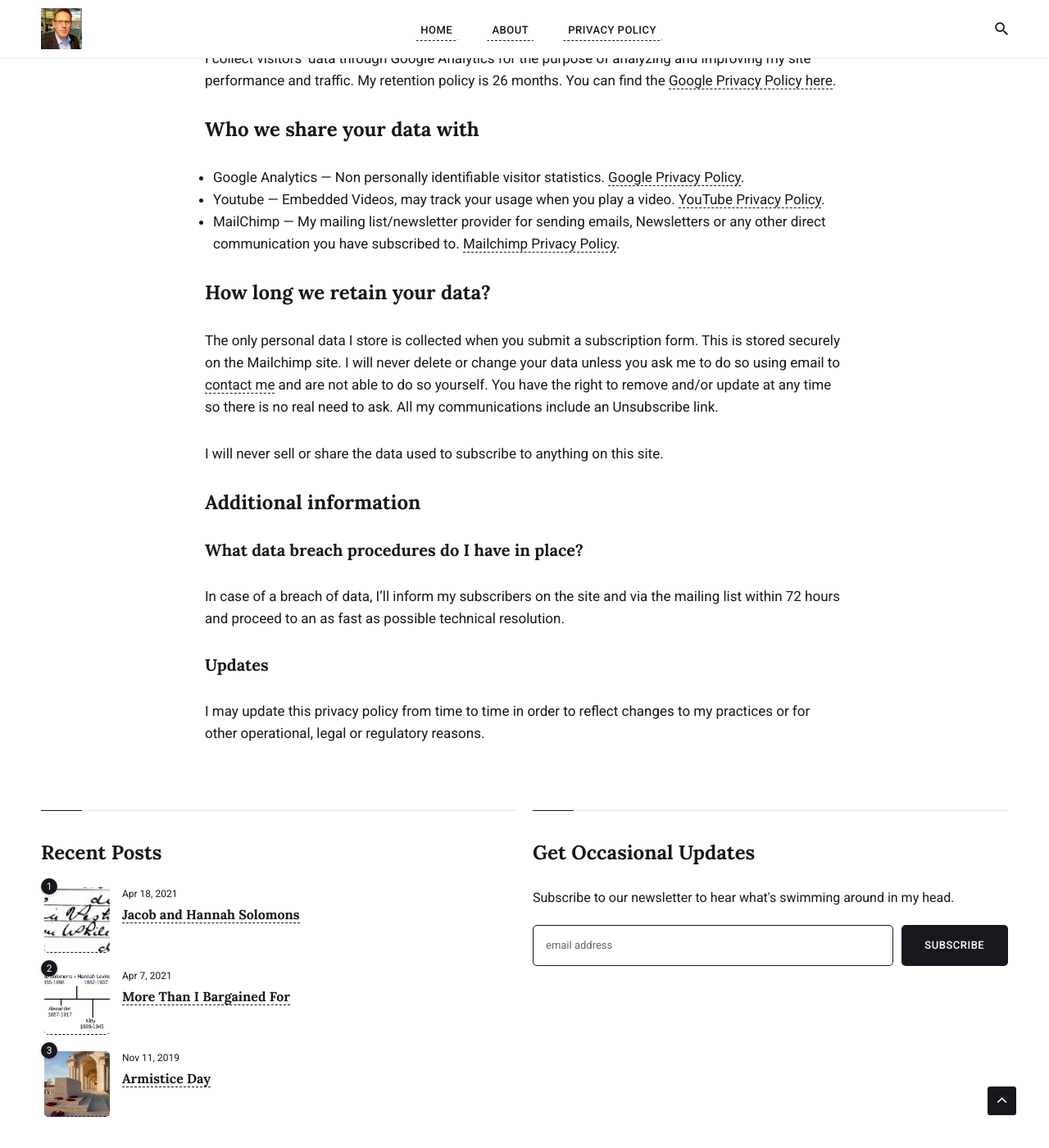
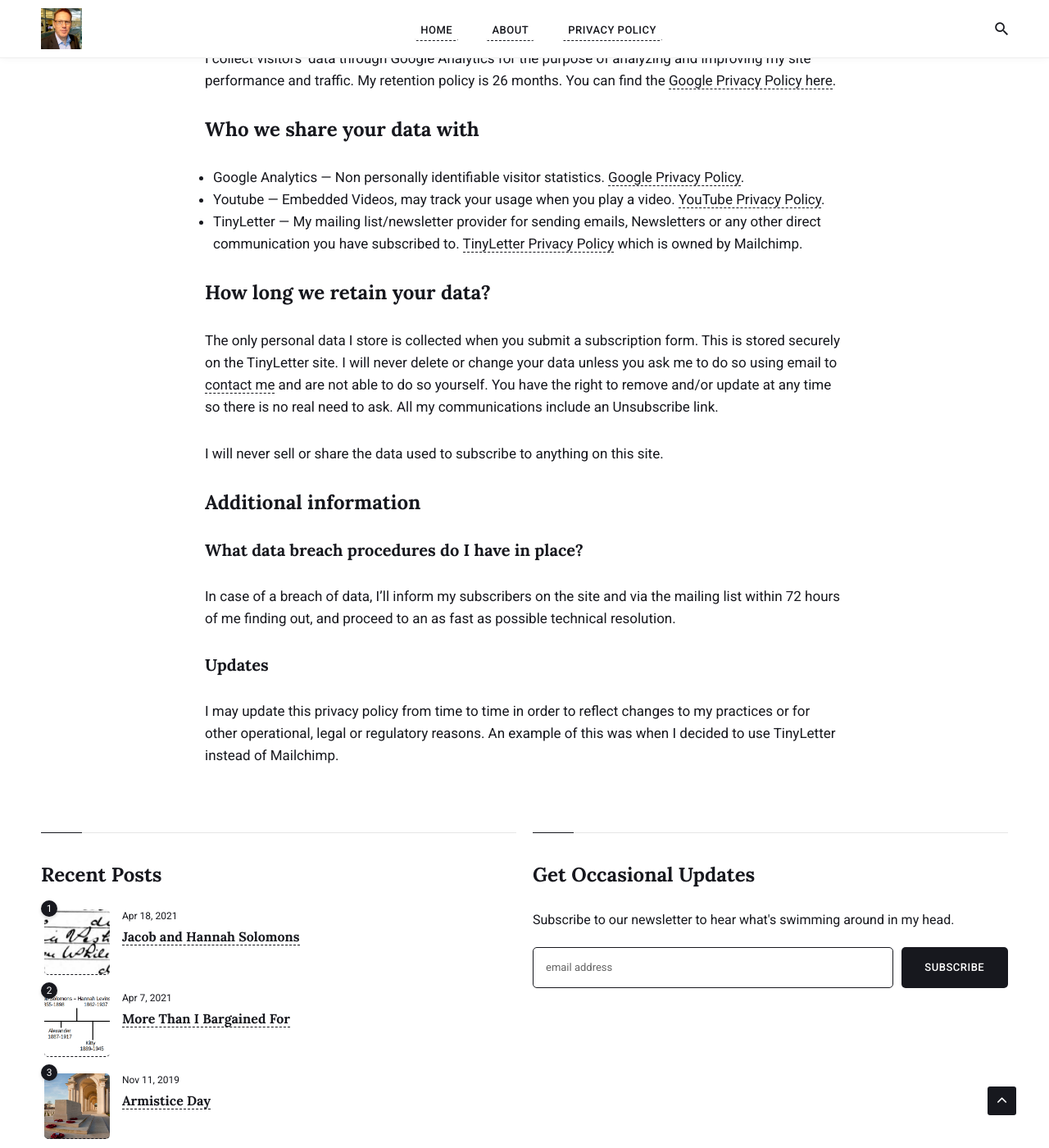
Before and after one commit to callenb/callenb.github.io, a Jekyll site: the page built from _pages/privacy-policy.md, in a window 1280 px wide and 1400 px high, scrolled down 1529 px. Shown: the whole window at 82% size. Built offline with Jekyll 4.4.1, drawn with Linux system fonts in a browser that asks for light colours; nearby versions of some CDN libraries; some of the changed text lies outside the part shown.

Commit message:
changed to TinyLetter from Mailchimp

```diff
--- a/_config.yml
+++ b/_config.yml
@@ -45,10 +45,10 @@ disqus-identifier: callenb
 
 #-------------------------------
 # Newsletter
-mailchimp: true # To enable the mailchimp form, use the value true. To turn off use the value false.
-mailchimp-identifier: 'https://callenb.us14.list-manage.com/subscribe/post?u=3e3c7cffd80f372858ef86183&amp;id=365df2f234' # Add your MailChimp form identifier.
-mailchimp-title: 'Get Occasional Updates'
-mailchimp-description: 'Subscribe to our newsletter to hear what''s swimming around in my head.'
+tinyletter: true # To enable the TinyLetter form, use the value true. To turn off use the value false.
+tinyletter-identifier: 'https://tinyletter.com/callenb' # Add your TinyLetter subscribe form.
+tinyletter-title: 'Get Occasional Updates'
+tinyletter-description: 'Subscribe to our newsletter to hear what''s swimming around in my head.'
 
 #-------------------------------
 # Google Analytics
--- a/_includes/footer.html
+++ b/_includes/footer.html
@@ -48,7 +48,7 @@
               </div>
             </div>
 
-	    {% include mailchimp.html -%}
+	    {% include tinyletter.html -%}
 
           </div>
         </div>
--- a/_includes/mailchimp.html
+++ b/_includes/tinyletter.html
@@ -1,27 +1,31 @@
 <div class="col col-4 col-d-6 col-t-12">
-  {% if site.mailchimp %}
+  {% if site.tinyletter %}
 
   <!-- Begin Mailchimp Signup Form -->
-
   <div id="mc_embed_signup" class="widget widget-subscribe">
-    <div class="widget__head"><h4 class="widget__title">{{ site.mailchimp-title }}</h4></div>
-      <p class="subscribe-subtitle">{{site.mailchimp-description}}</p>
-      <form action="{% if site.mailchimp-identifier %} {{site.mailchimp-identifier}}{% else %}#{% endif %}" method="post" id="mc-embedded-subscribe-form" name="mc-embedded-subscribe-form" class="subscribe-form validate" target="_blank" novalidate>
+    <div class="widget__head"><h4 class="widget__title">{{ site.tinyletter-title }}</h4></div>
+      <p class="subscribe-subtitle">{{site.tinyletter-description}}</p>
+      <form action="{% if site.tinyletter-identifier %} {{site.tinyletter-identifier}}{% else %}#{% endif %}" method="post" id="mc-embedded-subscribe-form" name="mc-embedded-subscribe-form" class="subscribe-form validate" target="popupwindow" novalidate>
         <div class="subscribe-group">
           <div id="mc_embed_signup_scroll" class="subscribe-group-top">
-            <label class="screen-reader-text" for="mce-EMAIL">Subscribe</label>
-            <input class="subscribe-email required email" type="email" value="" name="EMAIL" class="email" id="mce-EMAIL" placeholder="email address" required>
+            <label class="screen-reader-text" for="tlemail">Subscribe</label>
+            <input class="subscribe-email required email" type="email" value="" name="email" class="email" id="tlemail" placeholder="email address" required>
         <!-- real people should not fill this in and expect good things - do not remove this or risk form bot signups-->
             <div style="position: absolute; left: -5000px;" aria-hidden="true">
               <input type="text" name="b_3e3c7cffd80f372858ef86183_365df2f234" tabindex="-1" value="">
             </div>
             <button class="subscribe-button button button--primary" id="mc-embedded-subscribe" type="submit" name="subscribe">Subscribe</button>
+            <input type="hidden" value="1" name="embed"/>
           </div>
         </div>
       </form>
     </div>
   </div>
+
+
 <!--End mc_embed_signup-->
 
-{% endif %}
+
+
+  {% endif %}
 </div>
--- a/_pages/privacy-policy.md
+++ b/_pages/privacy-policy.md
@@ -18,7 +18,7 @@ It is a static website created using [Jekyll](https://jekyllrb.com) and [Octopre
 ### What personal data do I collect and why do I collect it?
 
 #### Subscription Forms
-I use Mailchimp for all my subscription forms as well as processing any emails I send out.  Mailchimp act as my Data Processor and securely store all the data I collect through them.. You’ll find their [Privacy Policy here](https://mailchimp.com/legal/privacy/)
+I use TinyLetter for all my subscription forms as well as processing any emails I send out.  TinyLetter act as my Data Processor and securely store all the data I collect through them.. You’ll find their [Privacy Policy here](https://mailchimp.com/legal/privacy/)
 
 When you subscribe to my site you are giving me permission to email you new posts and other messages that might contain affiliate links or be commercial in nature.
 
@@ -39,17 +39,17 @@ I collect visitors’ data through Google Analytics for the purpose of analyzing
 ### Who we share your data with
 * Google Analytics — Non personally identifiable visitor statistics. [Google Privacy Policy](https://policies.google.com/privacy).
 * Youtube — Embedded Videos, may track your usage when you play a video. [YouTube Privacy Policy](https://policies.google.com/privacy?hl=en).
-* MailChimp — My mailing list/newsletter provider for sending emails, Newsletters or any other direct communication you have subscribed to. [Mailchimp Privacy Policy](https://mailchimp.com/legal/privacy/).
+* TinyLetter — My mailing list/newsletter provider for sending emails, Newsletters or any other direct communication you have subscribed to. [TinyLetter Privacy Policy](https://mailchimp.com/legal/privacy/) which is owned by Mailchimp.
 
 ### How long we retain your data?
 
-The only personal data I store is collected when you submit a subscription form.  This is stored securely on the Mailchimp site.  I will never delete or change your data unless you ask me to do so using email to [contact me](&#109;a&#105;l&#116;&#111;:&#98;&#97;&#114;&#114;&#105;&#101;&#64;&#99;&#97;&#108;&#108;&#101;&#110;&#98;&#46;&#111;&#114;&#103;) and are not able to do so yourself.  You have the right to remove and/or update at any time so there is no real need to ask.  All my communications include an Unsubscribe link.
+The only personal data I store is collected when you submit a subscription form.  This is stored securely on the TinyLetter site.  I will never delete or change your data unless you ask me to do so using email to [contact me](&#109;a&#105;l&#116;&#111;:&#98;&#97;&#114;&#114;&#105;&#101;&#64;&#99;&#97;&#108;&#108;&#101;&#110;&#98;&#46;&#111;&#114;&#103;) and are not able to do so yourself.  You have the right to remove and/or update at any time so there is no real need to ask.  All my communications include an Unsubscribe link.
 
 I will never sell or share the data used to subscribe to anything on this site.
 
 ### Additional information
 #### What data breach procedures do I have in place?
-In case of a breach of data, I’ll inform my subscribers on the site and via the mailing list within 72 hours and proceed to an as fast as possible technical resolution.
+In case of a breach of data, I’ll inform my subscribers on the site and via the mailing list within 72 hours of me finding out, and proceed to an as fast as possible technical resolution.
 
 #### Updates
-I may update this privacy policy from time to time in order to reflect changes to my practices or for other operational, legal or regulatory reasons.
+I may update this privacy policy from time to time in order to reflect changes to my practices or for other operational, legal or regulatory reasons.  An example of this was when I decided to use TinyLetter instead of Mailchimp.
```
